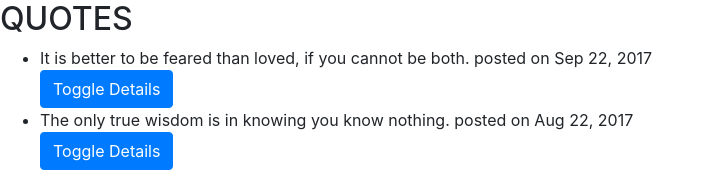
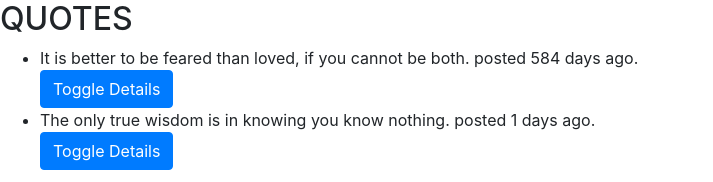
Before and after one commit to verisence/quotes, an Angular app: page / in a window 1280 px wide. Shown: the top 182 px of the page, without its empty margins (0-713 px from the left). Built offline with nearby package versions, Linux system fonts and the light colour scheme.

Commit message:
Add a custom pipe to show the number of days that have passed since the quote was posted

```diff
--- a/src/app/days-passed.pipe.ts
+++ b/src/app/days-passed.pipe.ts
@@ -5,8 +5,14 @@ import { Pipe, PipeTransform } from '@angular/core';
 })
 export class DaysPassedPipe implements PipeTransform {
 
-  transform(value: any, args?: any): any {
-    return null;
+  transform(value: any): number {
+    let today:Date = new Date();
+    let todayWithNoTime:any = new Date(today.getFullYear(), today.getMonth(), today.getDate());
+    var dateDifference = Math.abs(todayWithNoTime-value);
+    const secondsInDay = 86400;
+    var dateDifferenceSeconds = dateDifference*0.001;
+    var dateCounter = dateDifferenceSeconds/secondsInDay;
+    return dateCounter;
   }
 
 }
--- a/src/app/quote/quote.component.html
+++ b/src/app/quote/quote.component.html
@@ -2,7 +2,7 @@
 
 <ul>
   <div *ngFor="let quote of quotes; let i = index">
-      <li>{{quote.name}} posted on {{quote.date | date}}</li>
+      <li>{{quote.name}} posted {{quote.date | daysPassed}} days ago.</li>
           <button (click)='toggleDetails(i)' class="btn btn-primary">Toggle Details</button>
           <app-quote-details *ngIf="quote.showDescription" [quote]='quote' (isComplete) = 'completeQuote($event,i)'></app-quote-details>
   </div>
--- a/src/app/quote/quote.component.ts
+++ b/src/app/quote/quote.component.ts
@@ -10,7 +10,7 @@ export class QuoteComponent implements OnInit {
 
   quotes = [
     new Quote(1,'It is better to be feared than loved, if you cannot be both.','Niccolo Machiavelli',88,9,new Date(2017,8,22)),
-    new Quote(2,'The only true wisdom is in knowing you know nothing.','Ki',8,9,new Date(2017,7,22))
+    new Quote(2,'The only true wisdom is in knowing you know nothing.','Ki',8,9,new Date(2019,3,28))
   ]
 
   completeQuote(isComplete, index){
```
